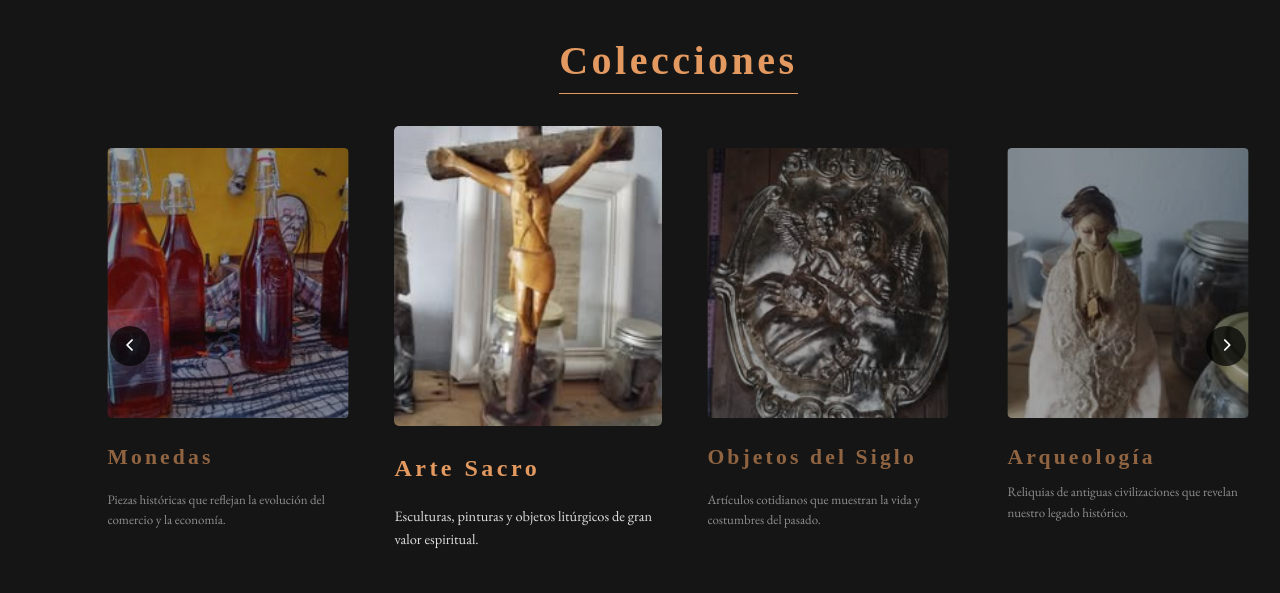
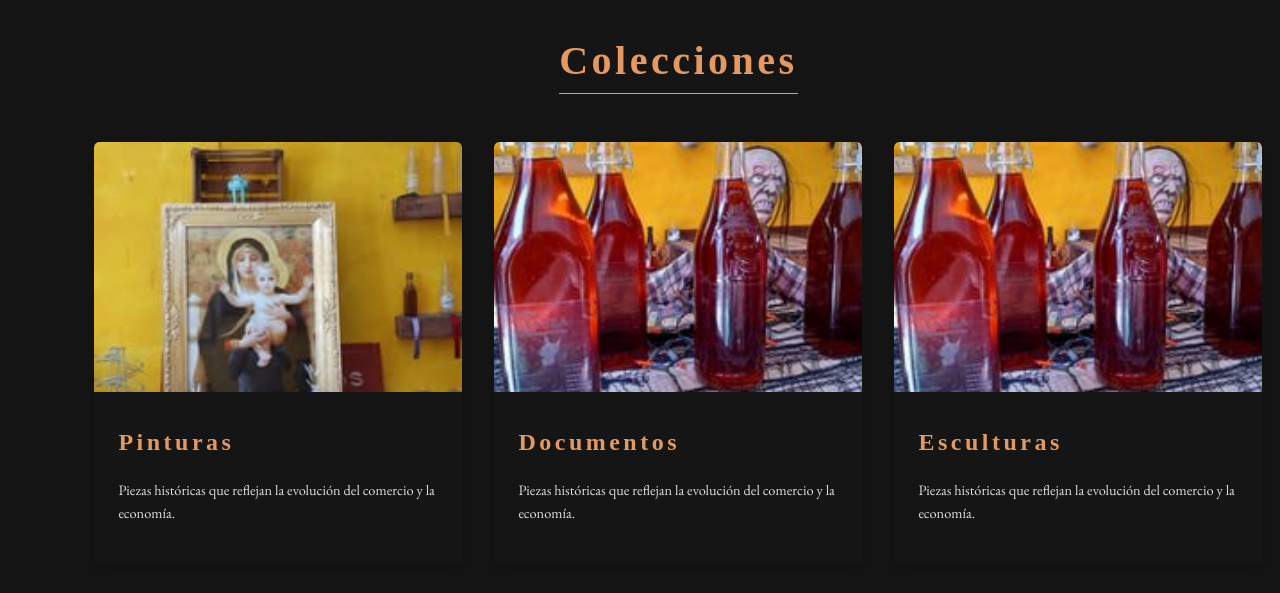
Before and after one commit to AngelRAMUPPE/MuseoRemedios, a website: page public/index.html in a window 1280 px wide. Shown: the part 1590-2183 px from the top of the page. Drawn offline with nearby package versions, Linux system fonts and the light colour scheme; a web font is replaced by a local one.

Commit message:
Actualizacion Pagina principal

```diff
--- a/public/css/styles.css
+++ b/public/css/styles.css
@@ -138,16 +138,29 @@ a:hover {
 /* Hero Section */
 .hero {
   height: 100vh;
-  background-image: url("../images/hero.jpg");
-  background-size: cover;
-  background-position: center;
-  background-attachment: fixed;
+  overflow: hidden;
   display: flex;
   align-items: center;
   justify-content: center;
   position: relative;
 }
+.hero-slide {
+  position: absolute;
+  top: 0;
+  left: 0;
+  width: 100%;
+  height: 100%;
+  background-size: cover;
+  background-position: center;
+  background-attachment: fixed;
+  opacity: 0;
+  transition: opacity 1.5s ease-in-out;
+  z-index: 0;
+}
 
+.hero-slide.active {
+  opacity: 1;
+}
 .hero::before {
   content: "";
   position: absolute;
@@ -155,18 +168,19 @@ a:hover {
   left: 0;
   width: 100%;
   height: 100%;
-  background-color: rgba(0, 0, 0, 0.4);
+  background-color: rgba(0, 0, 0, 0.5);
+  z-index: 1;
 }
 
 .hero-content {
   position: relative;
-  z-index: 1;
+  z-index: 2;
   text-align: center;
 }
 
 .hero h1 {
   font-size: 10rem;
-  font-weight: 700;
+  font-weight: 400;
   color: white;
   text-shadow: 2px 2px 4px rgba(0, 0, 0, 0.5);
   margin-bottom: 2rem;
@@ -236,34 +250,38 @@ a:hover {
   z-index: 1;
 }
 
-.collections-slider {
-  position: relative;
-  display: flex;
-  overflow: hidden;
-  margin: 0 -1rem;
+.collections-grid {
+  display: grid;
+  grid-template-columns: repeat(3, 1fr);
+  gap: 2rem;
+  margin-top: 3rem;
 }
 
 .collection-item {
-  flex: 0 0 25%;
-  padding: 0 1rem;
-  transition: all 0.5s ease;
-  opacity: 0.6;
-  transform: scale(0.9);
+  opacity: 1;
+  transform: none;
+  transition: transform 0.3s ease, box-shadow 0.3s ease;
+  border-radius: 5px;
+  overflow: hidden;
+  background-color: var(--dark);
+  box-shadow: 0 5px 15px rgba(0, 0, 0, 0.2);
 }
 
-.collection-item.active {
-  opacity: 1;
-  transform: scale(1);
+.collection-item:hover {
+  transform: translateY(-10px);
+  box-shadow: 0 15px 30px rgba(0, 0, 0, 0.3);
 }
 
 .collection-item img {
   width: 100%;
-  height: 300px;
+  height: 250px;
   object-fit: cover;
-  border-radius: 5px;
-  margin-bottom: 1rem;
+  border-radius: 5px 5px 0 0;
+  margin-bottom: 0;
 }
-
+.collection-info {
+  padding: 1.5rem;
+}
 .collection-info h3 {
   font-size: 1.5rem;
   margin-bottom: 0.5rem;
@@ -358,6 +376,7 @@ a:hover {
   grid-template-columns: 1fr 1fr;
   gap: 3rem;
   align-items: center;
+  padding-left: 10rem
 }
 
 .piece-item.active {
@@ -365,7 +384,7 @@ a:hover {
 }
 
 .piece-item img {
-  width: 100%;
+  width: 70%;
   height: auto;
   border-radius: 5px;
   box-shadow: 0 5px 15px rgba(0, 0, 0, 0.3);
--- a/public/index.html
+++ b/public/index.html
@@ -44,9 +44,12 @@
     <main>
       <!-- Hero Section -->
       <section class="hero" id="hero">
+        <div class="hero-slide active" style="background-image: url('/images/hero.jpg');"></div>
+        <div class="hero-slide" style="background-image: url('images/Entrada.jpg');"></div>
+        <div class="hero-slide" style="background-image: url('images/Hero2.jpg');"></div>
         <div class="hero-content">
           <h1>Museo</h1>
-          <h1>&nbsp;&nbsp;&nbsp;&nbsp;&nbsp;&nbsp;&nbsp;&nbsp; Remedios</h1>
+          <h1>&nbsp;&nbsp;&nbsp;&nbsp;&nbsp;&nbsp; Remedios</h1>
           <center>
             <div
               class="opening-hours"
@@ -115,20 +118,39 @@
             <h2>Colecciones</h2>
           </center>
 
-          <div class="collections-slider">
+          <div class="collections-grid">
             <div class="collection-item">
-              <img src="images/tecanela.png" alt="Colección Religiosa" />
+              <img src="images/pintura.jpg" alt="Pinturas" />
               <div class="collection-info">
-                <h3>Monedas</h3>
+                <h3>Pinturas</h3>
                 <p class="collection-description">
                   Piezas históricas que reflejan la evolución del comercio y la
                   economía.
                 </p>
-                <!-- <h4>Arte Religioso Original</h4> -->
+              </div>
+            </div>
+            <div class="collection-item">
+              <img src="images/tecanela.png" alt="Documentos" />
+              <div class="collection-info">
+                <h3>Documentos</h3>
+                <p class="collection-description">
+                  Piezas históricas que reflejan la evolución del comercio y la
+                  economía.
+                </p>
+              </div>
+            </div>
+            <div class="collection-item">
+              <img src="images/tecanela.png" alt="Esculturas" />
+              <div class="collection-info">
+                <h3>Esculturas</h3>
+                <p class="collection-description">
+                  Piezas históricas que reflejan la evolución del comercio y la
+                  economía.
+                </p>
               </div>
             </div>
 
-            <div class="collection-item active">
+            <div class="collection-item">
               <img src="images/santo.jpg" alt="Colección Arte Sacro" />
               <div class="collection-info">
                 <h3>Arte Sacro</h3>
@@ -136,15 +158,13 @@
                   Esculturas, pinturas y objetos litúrgicos de gran valor
                   espiritual.
                 </p>
-                <!-- <p>Exhibición Permanente</p> -->
-                <!-- <p class="collection-description">Lorem ipsum dolor sit amet, consectetur adipiscing elit. Nunc vel ex purus. Pellentesque justo eros, venenatis lectus sed et, porta a, maximus tortor magna. In gravida enim, hendrerit eget, volutpat quis, dignissim quis.</p> -->
               </div>
             </div>
 
             <div class="collection-item">
-              <img src="images/escudo.jpg" alt="Colección Histórica" />
+              <img src="images/escudo.jpg" alt="Numismática" />
               <div class="collection-info">
-                <h3>Objetos del Siglo</h3>
+                <h3>Numismática </h3>
                 <p class="collection-description">
                   Artículos cotidianos que muestran la vida y costumbres del
                   pasado.
@@ -161,11 +181,6 @@
                   legado histórico.
                 </p>
               </div>
-            </div>
-
-            <div class="slider-controls">
-              <button class="prev"><i class="fas fa-chevron-left"></i></button>
-              <button class="next"><i class="fas fa-chevron-right"></i></button>
             </div>
           </div>
         </div>
--- a/public/js/main.js
+++ b/public/js/main.js
@@ -1,4 +1,5 @@
 document.addEventListener("DOMContentLoaded", () => {
+
   // Collections Slider
   const collectionsSlider = document.querySelector(".collections-slider")
   const collectionItems = document.querySelectorAll(".collection-item")
```
Also changed, not shown: public/images/Hero2.jpg (added), public/images/logo.svg (deleted), public/images/pintura.jpg (added), public/images/placeholder.svg (deleted). Lines whose indentation alone changed are shown as unchanged.
